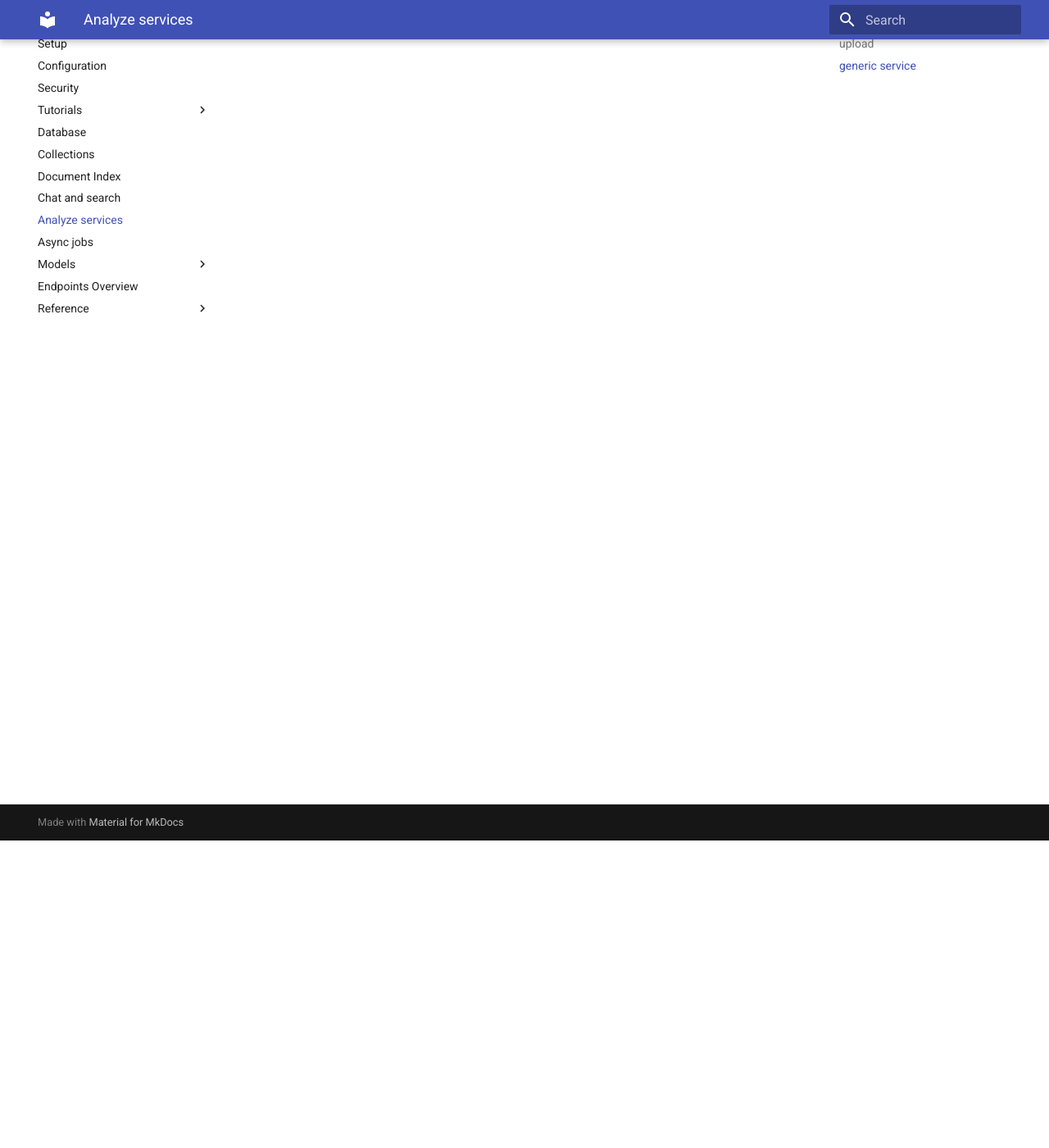
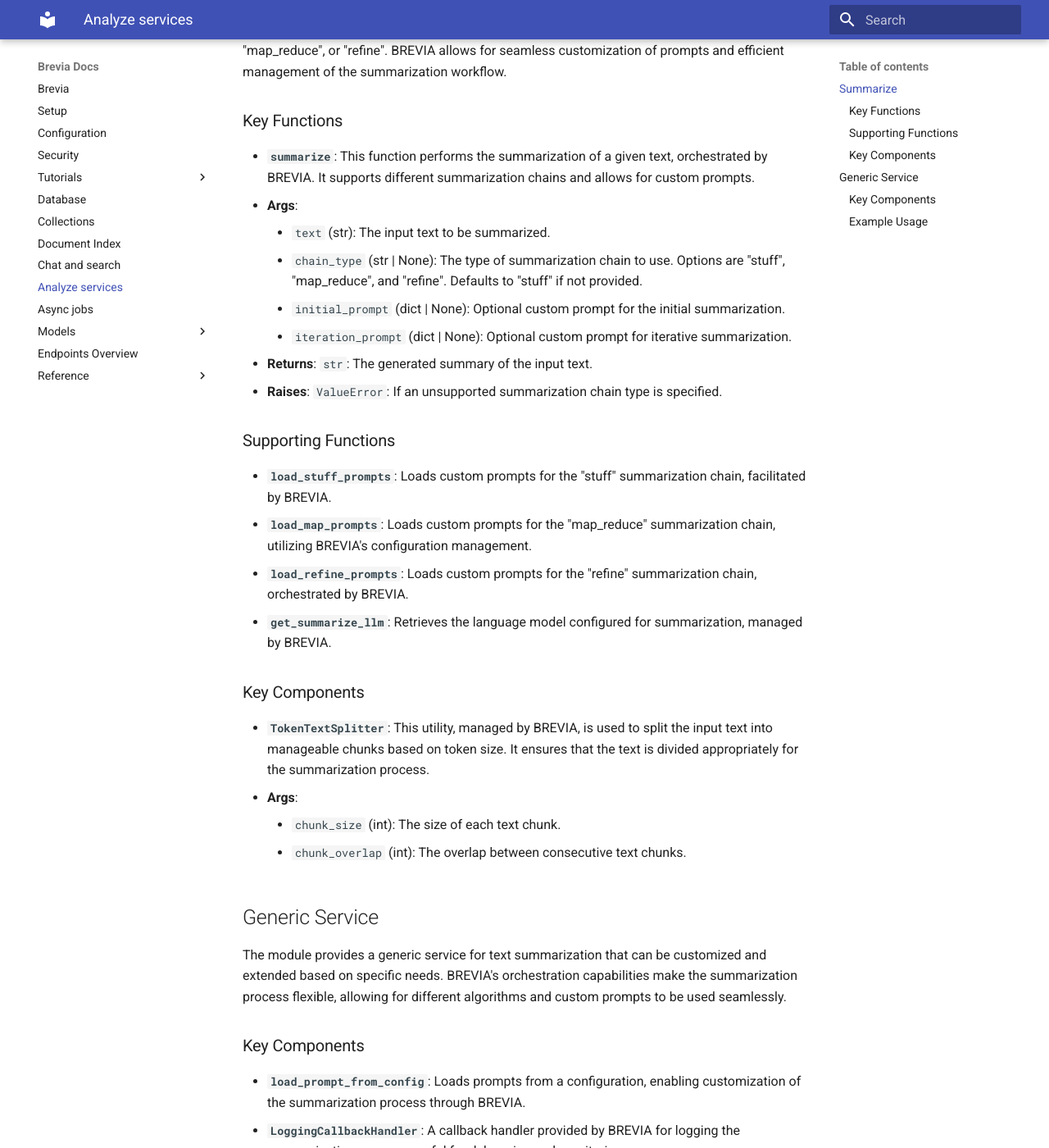
Before and after one commit to brevia-ai/brevia, an MkDocs documentation site: the page built from docs/analyze_services.md, in a window 1280 px wide and 1400 px high, scrolled down 375 px. Shown: the whole window at 82% size. Built offline with MkDocs 1.6.1 and Material for MkDocs 9.7.7, drawn with Linux system fonts in a browser that asks for light colours; some of the changed text lies outside the part shown.

Commit message:
feat: add analyze default services docs

````diff
--- a/docs/analyze_services.md
+++ b/docs/analyze_services.md
@@ -1,7 +1,62 @@
 # Analysis Services
+
+This module leverages the BREVIA library for performing text summarization and document analysis using Large Language Models (LLMs) and LangChain library.
+BREVIA provides a robust framework for managing and customizing the summarization process, making it easier to integrate and utilize LangChain's capabilities.
 
 ## Summarize
 
-## upload
+The `summarize` function is the core of the summarization service, it takes a text input and generates a summary using one of the main LangChain summarization chains: "stuff", "map_reduce", or "refine". BREVIA allows for seamless customization of prompts and efficient management of the summarization workflow.
 
-## generic service
+### Key Functions
+
+- **`summarize`**: This function performs the summarization of a given text, orchestrated by BREVIA. It supports different summarization chains and allows for custom prompts.
+  - **Args**:
+    - `text` (str): The input text to be summarized.
+    - `chain_type` (str | None): The type of summarization chain to use. Options are "stuff", "map_reduce", and "refine". Defaults to "stuff" if not provided.
+    - `initial_prompt` (dict | None): Optional custom prompt for the initial summarization.
+    - `iteration_prompt` (dict | None): Optional custom prompt for iterative summarization.
+  - **Returns**: `str`: The generated summary of the input text.
+  - **Raises**: `ValueError`: If an unsupported summarization chain type is specified.
+
+### Supporting Functions
+
+- **`load_stuff_prompts`**: Loads custom prompts for the "stuff" summarization chain, facilitated by BREVIA.
+- **`load_map_prompts`**: Loads custom prompts for the "map_reduce" summarization chain, utilizing BREVIA's configuration management.
+- **`load_refine_prompts`**: Loads custom prompts for the "refine" summarization chain, orchestrated by BREVIA.
+- **`get_summarize_llm`**: Retrieves the language model configured for summarization, managed by BREVIA.
+
+### Key Components
+
+- **`TokenTextSplitter`**: This utility, managed by BREVIA, is used to split the input text into manageable chunks based on token size. It ensures that the text is divided appropriately for the summarization process.
+  - **Args**:
+    - `chunk_size` (int): The size of each text chunk.
+    - `chunk_overlap` (int): The overlap between consecutive text chunks.
+
+## Generic Service
+
+The module provides a generic service for text summarization that can be customized and extended based on specific needs. BREVIA's orchestration capabilities make the summarization process flexible, allowing for different algorithms and custom prompts to be used seamlessly.
+
+### Key Components
+
+- **`load_prompt_from_config`**: Loads prompts from a configuration, enabling customization of the summarization process through BREVIA.
+- **`LoggingCallbackHandler`**: A callback handler provided by BREVIA for logging the summarization process, useful for debugging and monitoring.
+- **`load_chatmodel`**: Loads the chat model based on the provided configuration, ensuring that the appropriate LLM is used for summarization, managed by BREVIA.
+- **`get_settings`**: Retrieves the settings for the summarization process, including model configuration, verbosity, and token splitting parameters, all orchestrated by BREVIA.
+
+### Example Usage
+
+```python
+from your_module import summarize
+
+text = "Your input text here."
+summary = summarize(
+    text=text,
+    chain_type="map_reduce",
+    initial_prompt={"prompt": "Your initial prompt here."},
+    iteration_prompt={"prompt": "Your iteration prompt here."}
+)
+
+print(summary)
+```
+
+This example demonstrates how to use the `summarize` function with custom prompts and the "map_reduce" summarization chain. BREVIA orchestrates the entire process, from loading the appropriate prompts to managing the LangChain summarization workflow, resulting in an efficient and customizable summarization service.
````
